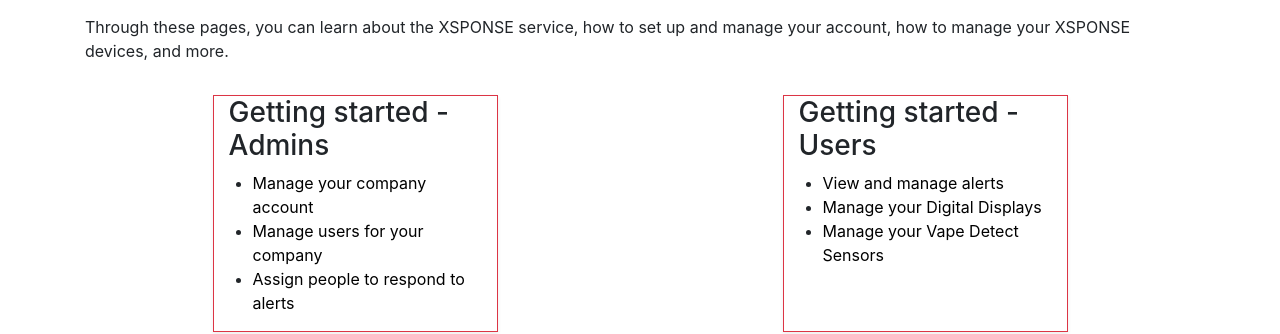
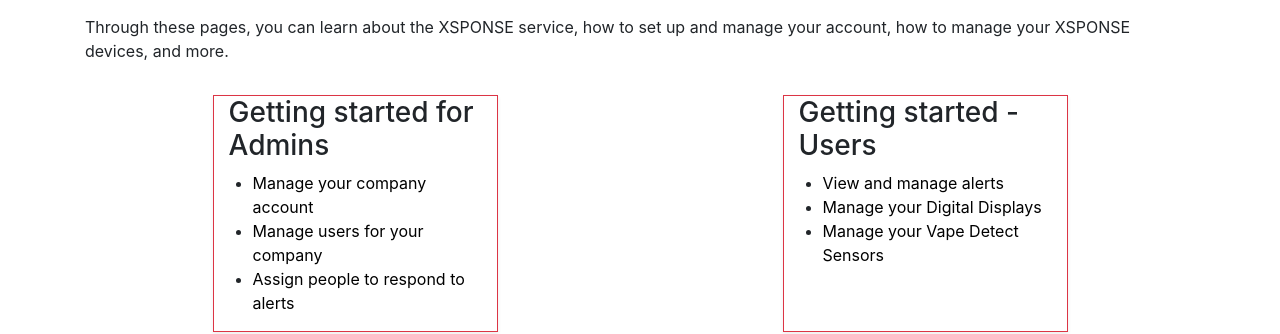
Before and after one commit to NrsSystems/docs, a Jekyll site: the page built from index.md, in a window 1280 px wide. Shown: the part 208-542 px from the top of the page. Built offline with Jekyll 4.4.1, drawn with Linux system fonts in a browser that asks for light colours; our own code applies the rules of GitHub Pages for plain Markdown files.

Commit message:
Update company_admin.yml

```diff
--- a/_data/home/tiles/company_admin.yml
+++ b/_data/home/tiles/company_admin.yml
@@ -1,4 +1,4 @@
-title: Getting started - Admins
+title: Getting started for Admins
 links:
   - name: Manage your company account
     href: general-ops/dashboard
```
